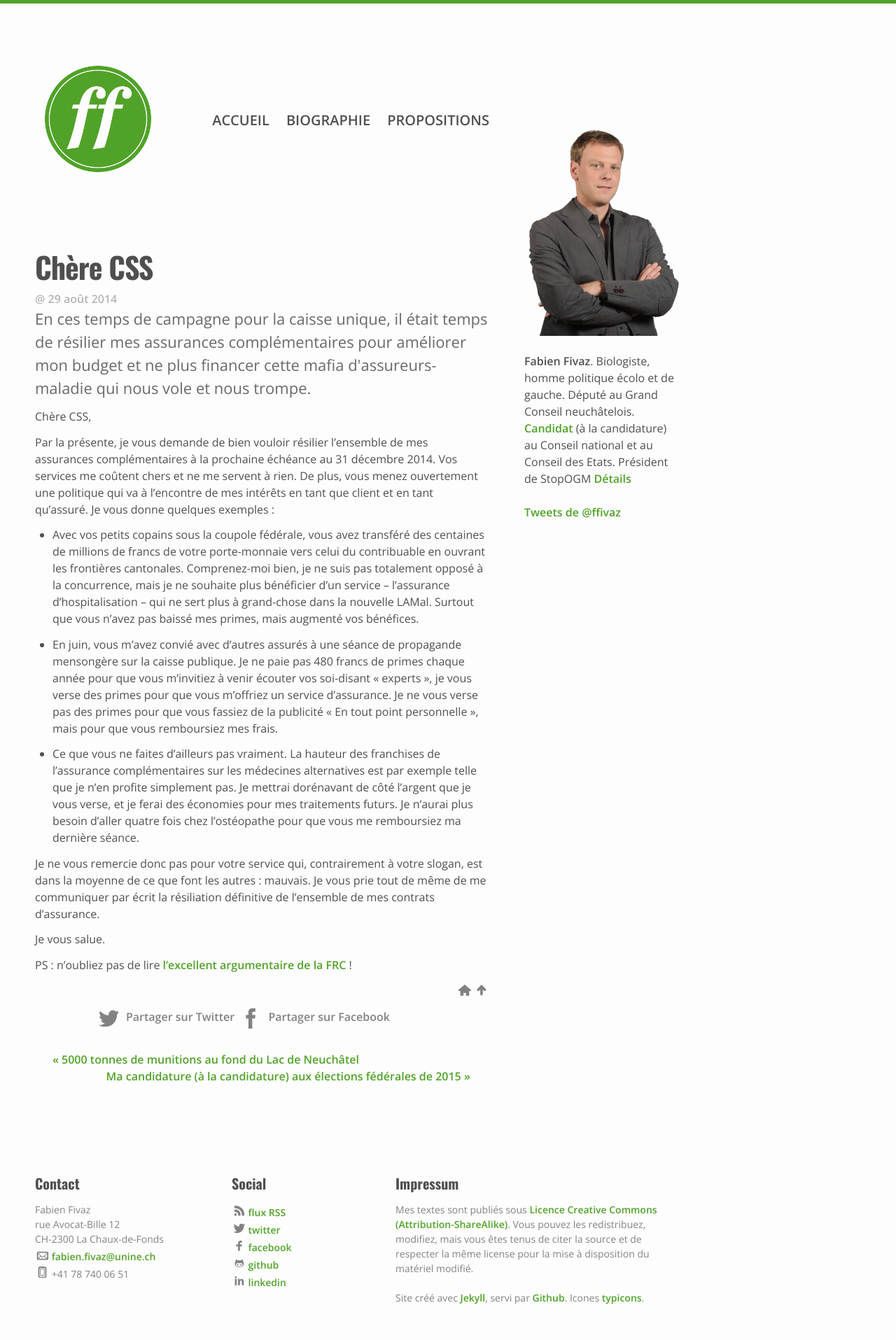
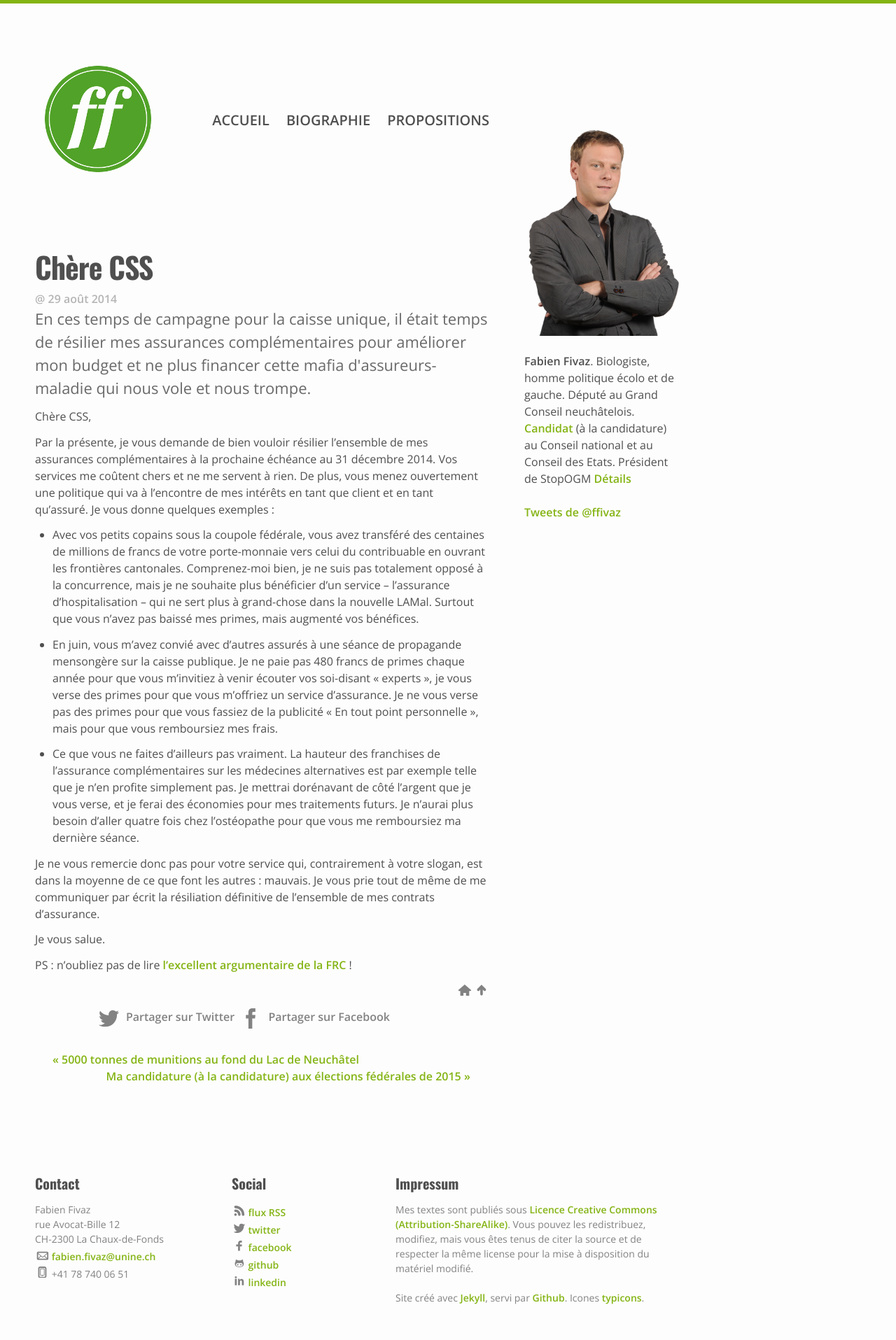
Before and after one commit to ffivaz/ffivaz.github.io, a Jekyll site: the page built from _posts/2014-08-29-chere_CSS.markdown, in a window 1280 px wide. Shown: the whole page at 70% size. Built offline with Jekyll 4.4.1, drawn with Linux system fonts in a browser that asks for light colours; nearby versions of some CDN libraries; comment, search, counter and statistics services are not loaded.

Commit message:
Update main.scss
Main color (brand color) changed (new charte graphique)

```diff
--- a/css/main.scss
+++ b/css/main.scss
@@ -17,7 +17,7 @@
 
 $text-color:       #333;
 $background-color: #fdfdfd;
-$brand-color:      #51a228;
+$brand-color:      #84B414;
 
 $grey-color:       #828282;
 $grey-color-middle:darken(#828282, 10%);
```
